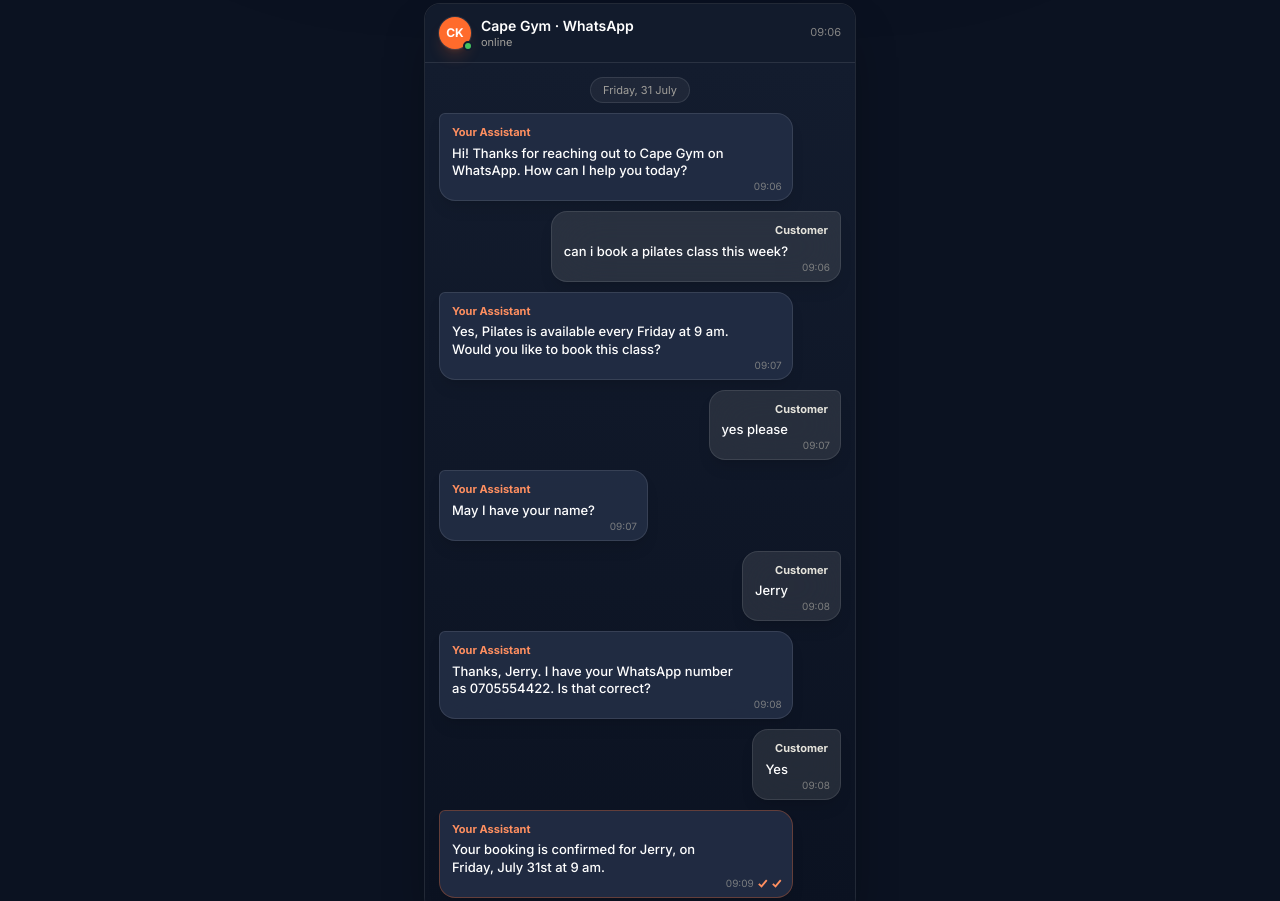
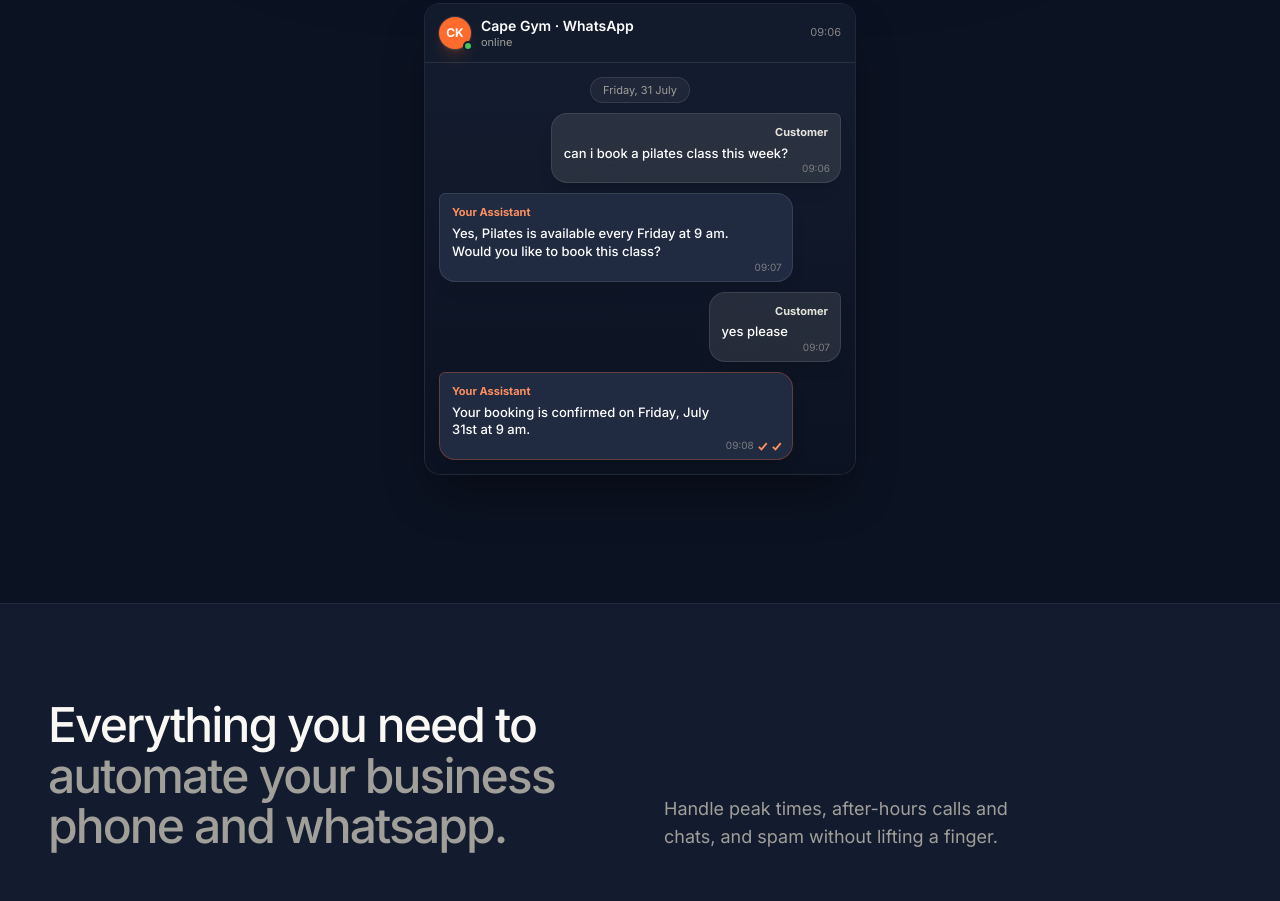
Before and after one commit to kookin/callkudu-placeholder, a website built with Vite: page index.html in a window 1280 px wide. Shown: the part 1414-2315 px from the top of the page. Built offline with nearby package versions, Linux system fonts and the light colour scheme.

Commit message:
Shorten WhatsApp booking demo to four messages
Trim the mock conversation to a tighter booking flow so the hero demo is easier to scan.

```diff
--- a/index.html
+++ b/index.html
@@ -191,14 +191,6 @@
         <div class="space-y-2.5 bg-gradient-to-b from-navy-900 to-navy-950 px-3.5 py-3.5">
           <div class="mx-auto w-fit rounded-full border border-white/10 bg-white/5 px-3 py-1 text-[11px] text-cream-500">Friday, 31 July</div>
 
-          <div class="flex justify-start">
-            <div class="relative max-w-[88%] rounded-2xl rounded-tl-md border border-white/10 bg-navy-800/90 px-3 pb-5 pt-2.5 shadow-lg backdrop-blur-xl">
-              <div class="mb-1 text-[11px] font-bold text-primary-400">Your Assistant</div>
-              <div class="pr-10 text-[13px] font-medium leading-snug text-white">Hi! Thanks for reaching out to Cape Gym on WhatsApp. How can I help you today?</div>
-              <div class="absolute bottom-1.5 right-2.5 text-[10px] text-cream-500/70">09:06</div>
-            </div>
-          </div>
-
           <div class="flex justify-end">
             <div class="relative max-w-[88%] rounded-2xl rounded-tr-md border border-white/10 bg-cream-50/10 px-3 pb-5 pt-2.5 shadow-lg backdrop-blur-xl">
               <div class="mb-1 text-right text-[11px] font-bold text-cream-200">Customer</div>
@@ -224,43 +216,11 @@
           </div>
 
           <div class="flex justify-start">
-            <div class="relative max-w-[88%] rounded-2xl rounded-tl-md border border-white/10 bg-navy-800/90 px-3 pb-5 pt-2.5 shadow-lg backdrop-blur-xl">
-              <div class="mb-1 text-[11px] font-bold text-primary-400">Your Assistant</div>
-              <div class="pr-10 text-[13px] font-medium leading-snug text-white">May I have your name?</div>
-              <div class="absolute bottom-1.5 right-2.5 text-[10px] text-cream-500/70">09:07</div>
-            </div>
-          </div>
-
-          <div class="flex justify-end">
-            <div class="relative max-w-[88%] rounded-2xl rounded-tr-md border border-white/10 bg-cream-50/10 px-3 pb-5 pt-2.5 shadow-lg backdrop-blur-xl">
-              <div class="mb-1 text-right text-[11px] font-bold text-cream-200">Customer</div>
-              <div class="pr-10 text-[13px] font-medium leading-snug text-white">Jerry</div>
-              <div class="absolute bottom-1.5 right-2.5 text-[10px] text-cream-500/70">09:08</div>
-            </div>
-          </div>
-
-          <div class="flex justify-start">
-            <div class="relative max-w-[88%] rounded-2xl rounded-tl-md border border-white/10 bg-navy-800/90 px-3 pb-5 pt-2.5 shadow-lg backdrop-blur-xl">
-              <div class="mb-1 text-[11px] font-bold text-primary-400">Your Assistant</div>
-              <div class="pr-10 text-[13px] font-medium leading-snug text-white">Thanks, Jerry. I have your WhatsApp number as 0705554422. Is that correct?</div>
-              <div class="absolute bottom-1.5 right-2.5 text-[10px] text-cream-500/70">09:08</div>
-            </div>
-          </div>
-
-          <div class="flex justify-end">
-            <div class="relative max-w-[88%] rounded-2xl rounded-tr-md border border-white/10 bg-cream-50/10 px-3 pb-5 pt-2.5 shadow-lg backdrop-blur-xl">
-              <div class="mb-1 text-right text-[11px] font-bold text-cream-200">Customer</div>
-              <div class="pr-10 text-[13px] font-medium leading-snug text-white">Yes</div>
-              <div class="absolute bottom-1.5 right-2.5 text-[10px] text-cream-500/70">09:08</div>
-            </div>
-          </div>
-
-          <div class="flex justify-start">
             <div class="relative max-w-[88%] rounded-2xl rounded-tl-md border border-primary-500/30 bg-navy-800/90 px-3 pb-5 pt-2.5 shadow-lg backdrop-blur-xl">
               <div class="mb-1 text-[11px] font-bold text-primary-400">Your Assistant</div>
-              <div class="pr-12 text-[13px] font-medium leading-snug text-white">Your booking is confirmed for Jerry, on Friday, July 31st at 9 am.</div>
+              <div class="pr-12 text-[13px] font-medium leading-snug text-white">Your booking is confirmed on Friday, July 31st at 9 am.</div>
               <div class="absolute bottom-1.5 right-2.5 inline-flex items-center gap-1 text-[10px] text-cream-500/70">
-                <span>09:09</span>
+                <span>09:08</span>
                 <svg class="h-2.5 w-2.5 stroke-primary-400" fill="none" stroke-width="2.2" viewBox="0 0 12 12"><polyline points="1,7 4.2,10 10.5,2.5"/></svg>
                 <svg class="h-2.5 w-2.5 stroke-primary-400" fill="none" stroke-width="2.2" viewBox="0 0 12 12"><polyline points="1,7 4.2,10 10.5,2.5"/></svg>
               </div>
```
